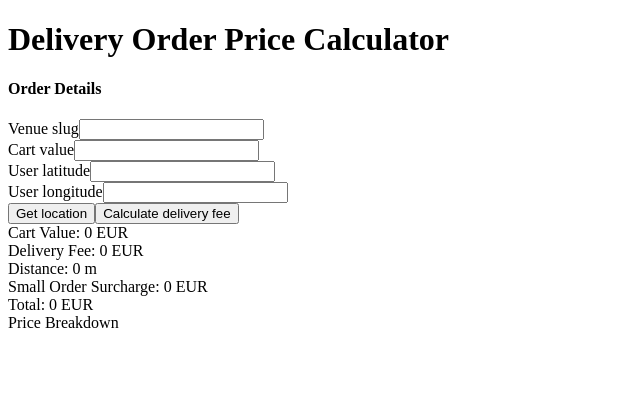
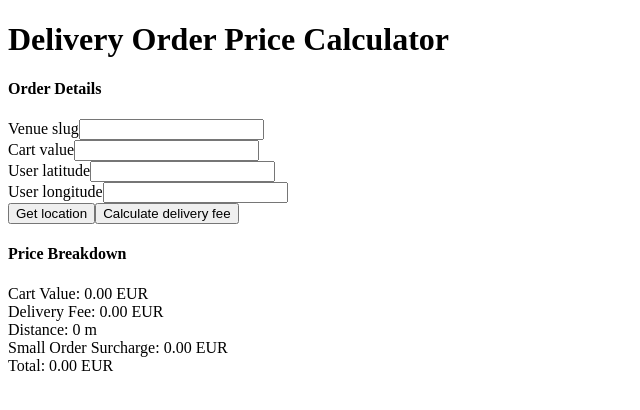
Before and after one commit to chloee122/calculator, a React (Vite) app: page / in a window 1280 px wide. Shown: the top 410 px of the page, without its empty margins (0-640 px from the left). Built offline with nearby package versions, Linux system fonts and the light colour scheme.

Commit message:
Display price breakdown

```diff
--- a/src/components/OrderDetails.tsx
+++ b/src/components/OrderDetails.tsx
@@ -13,6 +13,7 @@ import {
   OrderDetailsFormAction,
   OrderDetailsFormState,
 } from "./OrderDetails.types";
+import { DeliveryOrderPrice } from "../common/internal";
 
 const initialOrderDetailsFormState: OrderDetailsFormState = {
   venueSlug: "",
@@ -35,19 +36,15 @@ const orderDetailsFormReducer = (
   return state;
 };
 
-function OrderDetails() {
+interface OrderDetailsProps {
+  setDeliveryOrderPrice: (deliveryOrderPrice: DeliveryOrderPrice) => void;
+}
+
+function OrderDetails({ setDeliveryOrderPrice }: OrderDetailsProps) {
   const [orderDetailsFormState, dispatch] = useReducer(
     orderDetailsFormReducer,
     initialOrderDetailsFormState
   );
-
-  const [deliveryOrderPrice, setDeliveryOrderPrice] = useState({
-    cartValue: 0,
-    smallOrderSurcharge: 0,
-    deliveryFee: 0,
-    deliveryDistance: 0,
-    totalPrice: 0,
-  });
 
   const [shouldShowDeliveryDistanceAlert, setShouldShowDeliveryDistanceAlert] =
     useState(false);
@@ -185,6 +182,7 @@ function OrderDetails() {
       setDeliveryOrderPrice(deliveryOrderPrice);
     } catch (error) {
       console.error(error);
+      // To-do: Handle case where venue slug is not found
     }
   };
 
@@ -203,13 +201,7 @@ function OrderDetails() {
         {shouldShowDeliveryDistanceAlert &&
           "Cannot calculate delivery fee. The location is outside of the delivery range."}
       </div>
-      <div>Cart Value: {deliveryOrderPrice.cartValue} EUR</div>
-      <div>Delivery Fee: {deliveryOrderPrice.deliveryFee} EUR</div>
-      <div>Distance: {deliveryOrderPrice.deliveryDistance} m</div>
-      <div>
-        Small Order Surcharge: {deliveryOrderPrice.smallOrderSurcharge} EUR
-      </div>
-      <div>Total: {deliveryOrderPrice.totalPrice} EUR</div>
+
     </div>
   );
 }
--- a/src/components/PriceBreakdown.tsx
+++ b/src/components/PriceBreakdown.tsx
@@ -1,5 +1,54 @@
-function PriceBreakdown() {
-  return <div>Price Breakdown</div>;
+import { DeliveryOrderPrice } from "../common/internal";
+import { convertCentToEuroString } from "../utils/convertEuroCurrencyUnit";
+
+interface PriceBreakdownProps {
+  deliveryOrderPrice: DeliveryOrderPrice;
+}
+
+function PriceBreakdown({ deliveryOrderPrice }: PriceBreakdownProps) {
+  const priceItems = [
+    {
+      label: "Cart Value",
+      value: deliveryOrderPrice.cartValue,
+      unit: "EUR",
+    },
+    {
+      label: "Delivery Fee",
+      value: deliveryOrderPrice.deliveryFee,
+      unit: "EUR",
+    },
+    {
+      label: "Distance",
+      value: deliveryOrderPrice.deliveryDistance,
+      unit: "m",
+    },
+    {
+      label: "Small Order Surcharge",
+      value: deliveryOrderPrice.smallOrderSurcharge,
+      unit: "EUR",
+    },
+    {
+      label: "Total",
+      value: deliveryOrderPrice.totalPrice,
+      unit: "EUR",
+    },
+  ];
+  return (
+    <div>
+      <h4>Price Breakdown</h4>
+      {priceItems.map((item) => {
+        return (
+          <div>
+            {item.label}:{" "}
+            {item.label === "Distance"
+              ? item.value
+              : convertCentToEuroString(item.value)}{" "}
+            {item.unit}
+          </div>
+        );
+      })}
+    </div>
+  );
 }
 
 export default PriceBreakdown;
--- a/src/components/PriceCalculator.tsx
+++ b/src/components/PriceCalculator.tsx
@@ -1,12 +1,23 @@
+import { useState } from "react";
 import OrderDetails from "./OrderDetails";
 import PriceBreakdown from "./PriceBreakdown";
+import { DeliveryOrderPrice } from "../common/internal";
 
 function PriceCalculator() {
+  const [deliveryOrderPrice, setDeliveryOrderPrice] =
+    useState<DeliveryOrderPrice>({
+      cartValue: 0,
+      smallOrderSurcharge: 0,
+      deliveryFee: 0,
+      deliveryDistance: 0,
+      totalPrice: 0,
+    });
+
   return (
     <div>
       <h1>Delivery Order Price Calculator</h1>
-      <OrderDetails />
-      <PriceBreakdown />
+      <OrderDetails setDeliveryOrderPrice={setDeliveryOrderPrice} />
+      <PriceBreakdown deliveryOrderPrice={deliveryOrderPrice} />
     </div>
   );
 }
```
Also changed, not shown: src/common/internal.ts (+8 -0 lines).
